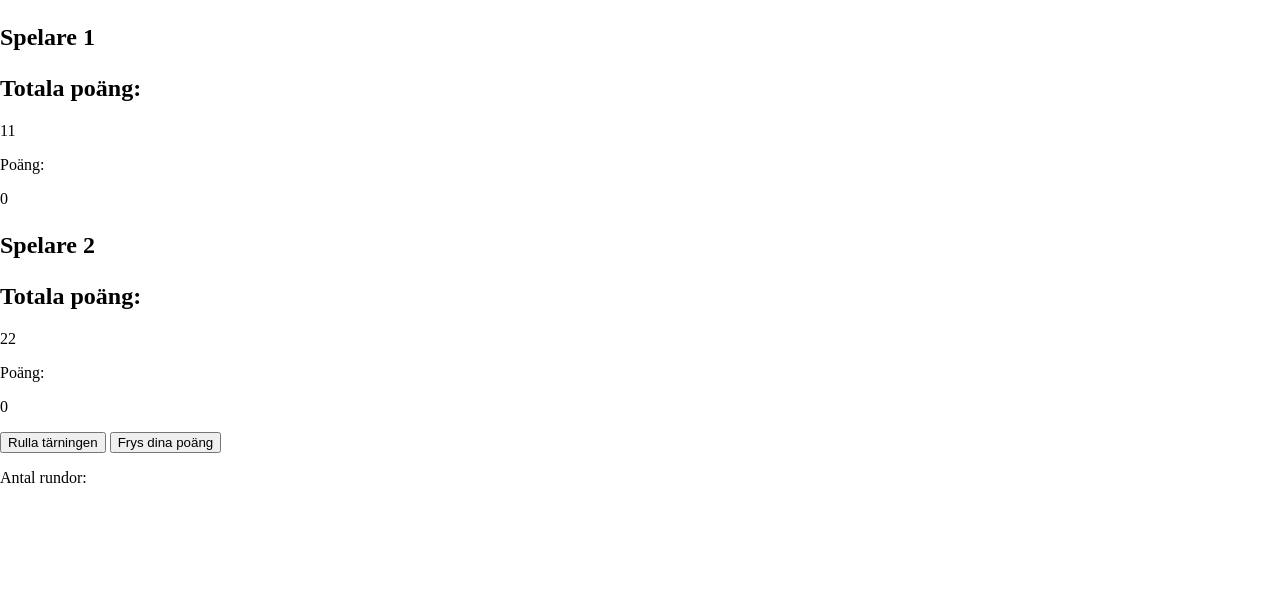
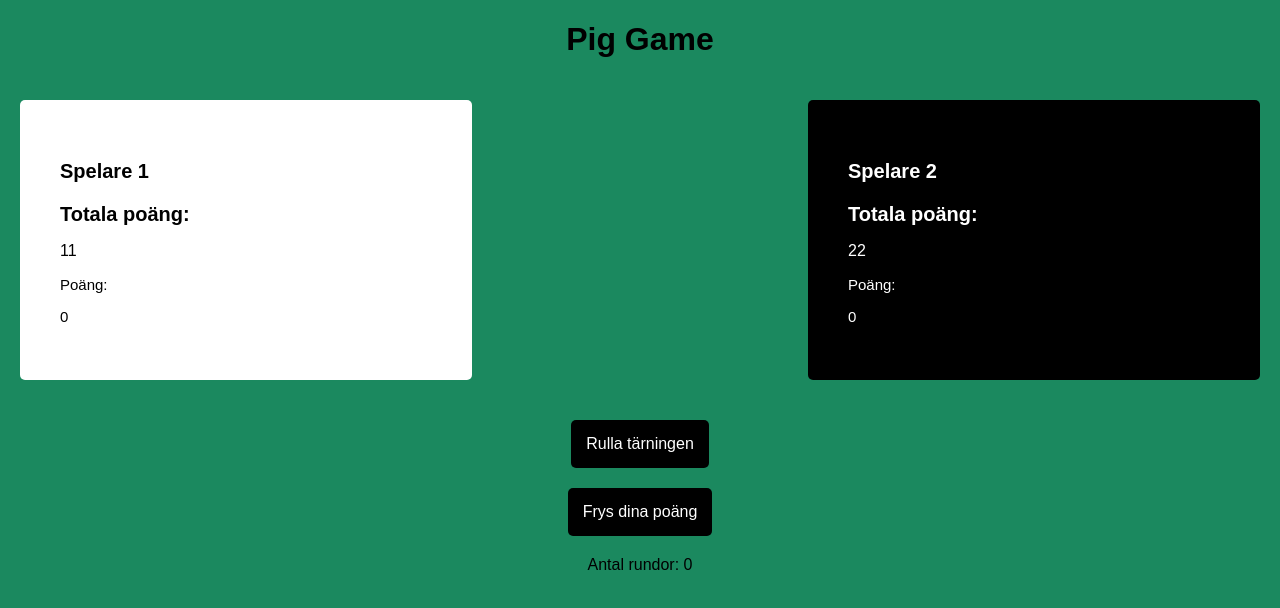
Before and after one commit to AleksanderBjelk/java23-js-i1-Aleksander-Bjelk, a plain HTML site: page index.html in a window 1280 px wide. Drawn offline with Linux system fonts and the light colour scheme.

Commit message:
fixar styling (css)

```diff
--- a/css/style.css
+++ b/css/style.css
@@ -1,4 +1,68 @@
 body {
-margin: 0;
-padding: 0;
+    font-family: fantasy;
+    background-color: #1b895f;
+    margin: 0;
+    padding: 0;
 }
+
+.container {
+    margin: 0px auto;
+    padding: 20px;
+    display: flex;
+    justify-content: space-between;
+}
+
+.player {
+    width: 30%;
+    padding: 40px;
+    border-radius: 5px;
+}
+
+.player_1 {
+    background-color: white;
+}
+
+.player_2 {
+    background-color: black;
+    color: white;
+}
+
+.totalPoints {
+    margin-bottom: 10px;
+}
+
+.playerName {
+    font-size: 20px;
+    font-weight: bold;
+}
+
+.currentPoints {
+    font-size: 15px;
+}
+
+.button {
+    display: block;
+    margin: 20px auto;
+    padding: 15px;
+    background-color: black;
+    color: white;
+    font-size: 16px;
+    border: 0;
+    border-radius: 5px;
+    transition: background-color 0.4s;
+    font-family: fantasy;
+}
+
+.button:hover {
+    background-color: white;
+    color: black;
+}
+
+.currentRounds {
+    font-size: 16px;
+    text-align: center;
+}
+
+.center {
+    text-align: center;
+}
--- a/index.html
+++ b/index.html
@@ -9,8 +9,9 @@
     <title>Pig game!</title>
 </head>
 <body>
+    <h1 class="center">Pig Game</h1>
     <div class="container">
-        <form class="player player_1 active"></form>
+        <form class="player player_1 active">
             <div class="totalPoints">
                 <h2 class="playerName">
                     <p>Spelare 1</p>
@@ -42,7 +43,7 @@
 
     <button class="button" id="rollDice">Rulla tärningen</button>
     <button class="button" id="freezeButton">Frys dina poäng</button>
-    <p class="currentRounds">Antal rundor: </p>
+    <p class="currentRounds">Antal rundor: 0</p>
 
 </body>
 </html>
```
